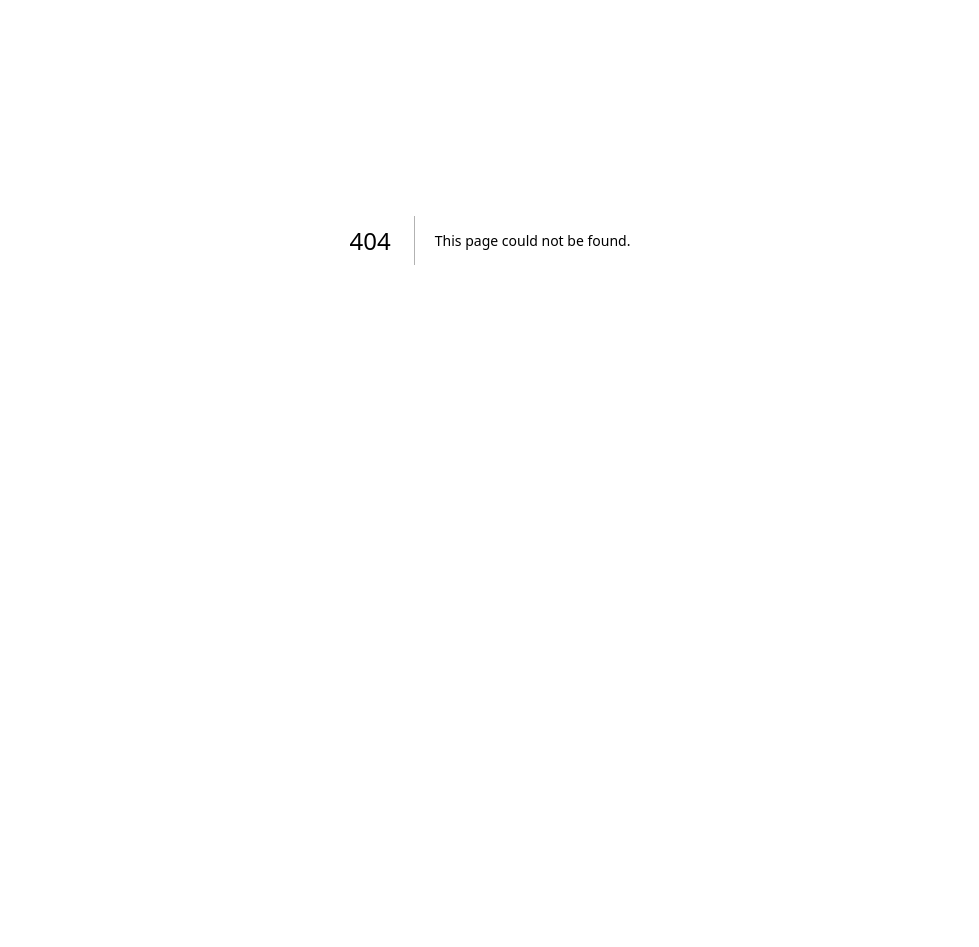
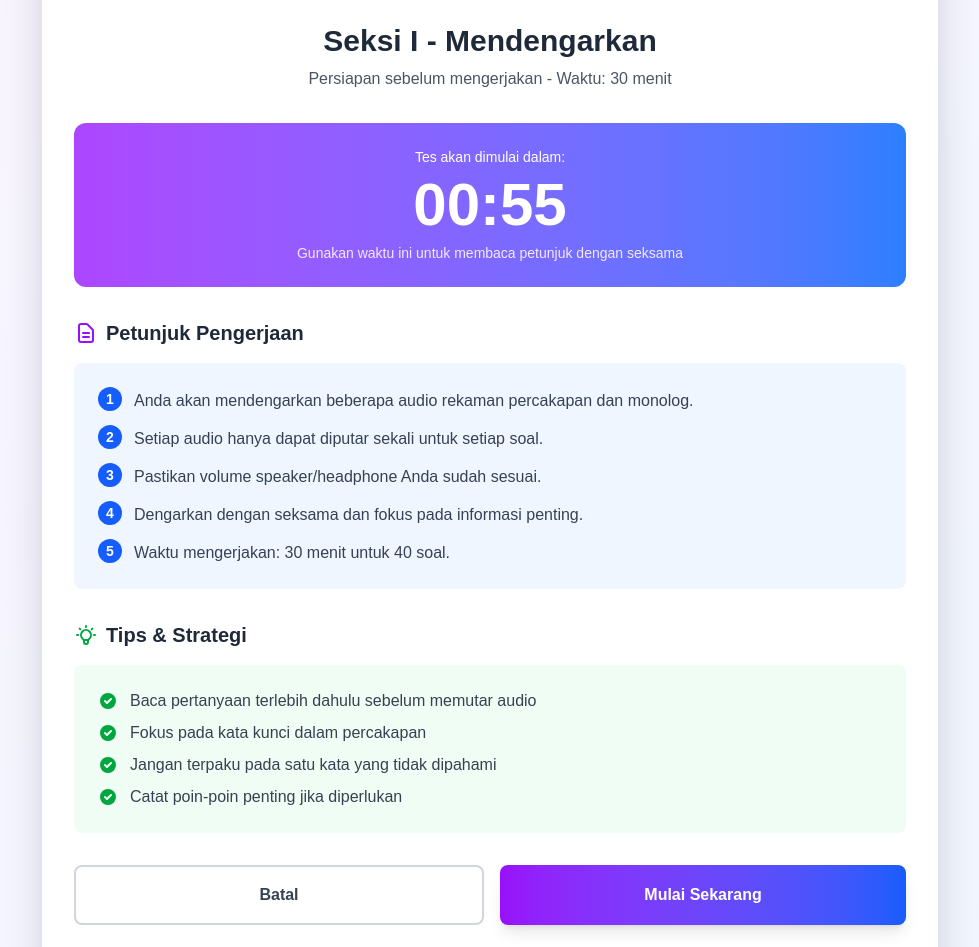
Before and after one commit to M-Aidil-Fitrah/temanbahasa, a Next.js app: page /dashboard/simulasi/paket1/simulasi1/persiapan in a window 1280 px wide. Before the commit this address had no page. Shown: the part 160-1107 px from the top of the page, without its empty margins (150-1129 px from the left). Before the commit the page ends 800 px from the top, so only its background shows below. Built offline with nearby package versions, Linux system fonts and the light colour scheme.

Commit message:
fix: update router in simulasi

```diff
--- a/app/(pages)/simulasi/page.tsx
+++ b/app/(pages)/dashboard/simulasi/page.tsx
@@ -23,7 +23,7 @@ export default function SimulasiPage() {
           {paketList.map((paket) => (
             <Link
               key={paket.id}
-              href={paket.available ? `/simulasi/paket${paket.id}` : "#"}
+              href={paket.available ? `/dashboard/simulasi/paket${paket.id}` : "#"}
               className={`block ${
                 paket.available
                   ? "hover:scale-105 cursor-pointer"
--- a/app/(pages)/simulasi/paket1/page.tsx
+++ b/app/(pages)/dashboard/simulasi/paket1/page.tsx
@@ -25,7 +25,7 @@ export default function Paket1Page() {
   };
 
   const handleStartTest = () => {
-    router.push(`/simulasi/paket1/simulasi${selectedSimulasi}/persiapan?section=mendengarkan`);
+    router.push(`/dashboard/simulasi/paket1/simulasi${selectedSimulasi}/persiapan?section=mendengarkan`);
   };
 
   return (
@@ -33,7 +33,7 @@ export default function Paket1Page() {
       <div className="max-w-5xl mx-auto">
         <div className="mb-8">
           <Link
-            href="/simulasi"
+            href="/dashboard/simulasi"
             className="inline-flex items-center text-purple-600 hover:text-purple-700 font-medium"
           >
             <svg
--- a/app/(pages)/simulasi/paket1/simulasi1/page.tsx
+++ b/app/(pages)/dashboard/simulasi/paket1/simulasi1/page.tsx
@@ -147,10 +147,10 @@ export default function Simulasi1Page() {
 
     if (currentSection === "mendengarkan") {
       // Redirect to preparation page for Seksi 2
-      router.push("/simulasi/paket1/simulasi1/persiapan?section=kaidah");
+      router.push("/dashboard/simulasi/paket1/simulasi1/persiapan?section=kaidah");
     } else if (currentSection === "kaidah") {
       // Redirect to preparation page for Seksi 3
-      router.push("/simulasi/paket1/simulasi1/persiapan?section=membaca");
+      router.push("/dashboard/simulasi/paket1/simulasi1/persiapan?section=membaca");
     } else {
       setShowResults(true);
     }
@@ -333,7 +333,7 @@ export default function Simulasi1Page() {
 
             <div className="mt-8 flex gap-4">
               <button
-                onClick={() => router.push("/simulasi/paket1")}
+                onClick={() => router.push("/dashboard/simulasi/paket1")}
                 className="flex-1 px-6 py-3 bg-purple-600 text-white rounded-lg font-semibold hover:bg-purple-700 transition-colors"
               >
                 Kembali ke Pilihan Simulasi
--- a/app/(pages)/simulasi/paket1/simulasi1/persiapan/page.tsx
+++ b/app/(pages)/dashboard/simulasi/paket1/simulasi1/persiapan/page.tsx
@@ -84,7 +84,7 @@ export default function PersiapanPage() {
       setTimeLeft((prev) => {
         if (prev <= 1) {
           clearInterval(timer);
-          router.push(`/simulasi/paket1/simulasi1?section=${sectionParam}`);
+          router.push(`/dashboard/simulasi/paket1/simulasi1?section=${sectionParam}`);
           return 0;
         }
         return prev - 1;
@@ -95,7 +95,7 @@ export default function PersiapanPage() {
   }, [isReady, router, sectionParam]);
 
   const handleStartNow = () => {
-    router.push(`/simulasi/paket1/simulasi1?section=${sectionParam}`);
+    router.push(`/dashboard/simulasi/paket1/simulasi1?section=${sectionParam}`);
   };
 
   const formatTime = (seconds: number) => {
@@ -225,7 +225,7 @@ export default function PersiapanPage() {
           {/* Action Buttons */}
           <div className="flex gap-4">
             <button
-              onClick={() => router.push("/simulasi/paket1")}
+              onClick={() => router.push("/dashboard/simulasi/paket1")}
               className="flex-1 px-6 py-4 border-2 border-gray-300 text-gray-700 rounded-lg font-semibold hover:bg-gray-50 transition-colors"
             >
               Batal
```
